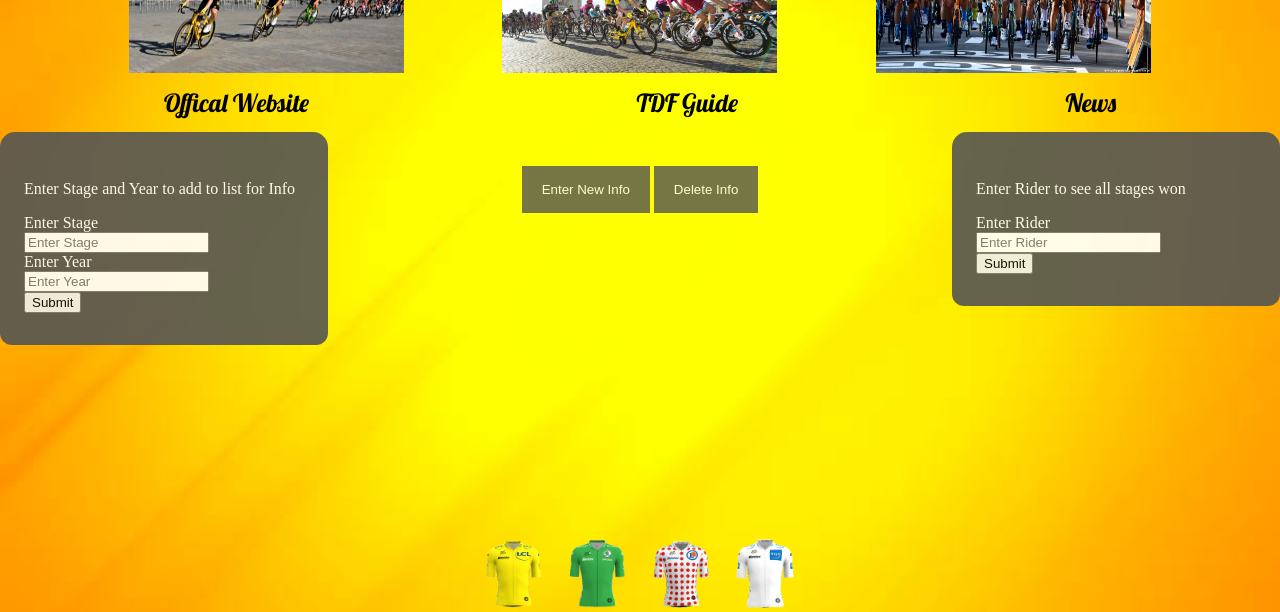
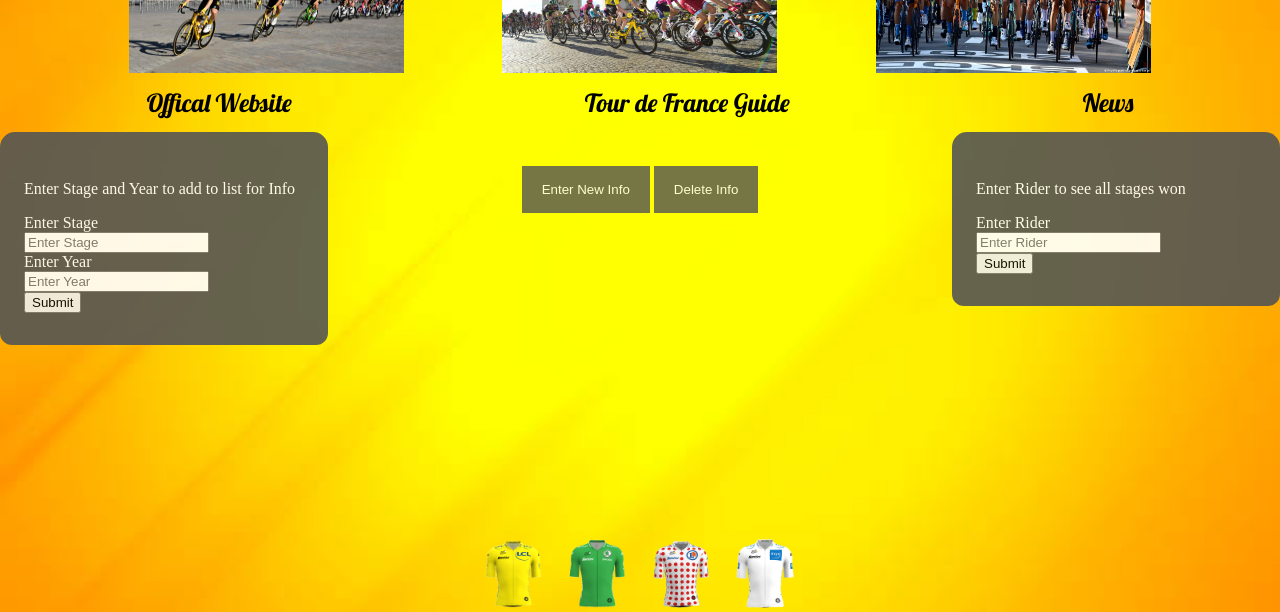
Before and after one commit to gregorystickel/tdf, a website: page public/index.html in a window 1280 px wide. Shown: the part 188-800 px from the top of the page. Drawn offline with nearby package versions, Linux system fonts and the light colour scheme.

Commit message:
Updated 4:39pm 10-27-22

```diff
--- a/public/index.html
+++ b/public/index.html
@@ -40,7 +40,7 @@
       <a
         href="https://www.theproscloset.com/blogs/news/tour-de-france-beginners-guide?g_keywordid=dsa-365621543715&g_adgroupid=126744252882&g_acctid=228-971-4576&g_campaign=US+-+Search+-+Dynamic+-+Blog+-+Purchase&g_network=g&g_keyword=&g_adtype=search&g_campaignid=13983753781&g_adid=535065062116&utm_source=google&utm_medium=cpc&utm_campaign=13983753781&utm_term=&gclid=CjwKCAjw2OiaBhBSEiwAh2ZSP3YbOimU2bsVucsgq9GOlsmwJdWP10s5lAPGjq4T2T1CYqbOpbpGUhoCAW8QAvD_BwE"
         target="_blank"
-        >TDF Guide</a
+        >Tour de France Guide</a
       >
       <a
         href="https://www.independent.co.uk/topic/tour-de-france"
```
